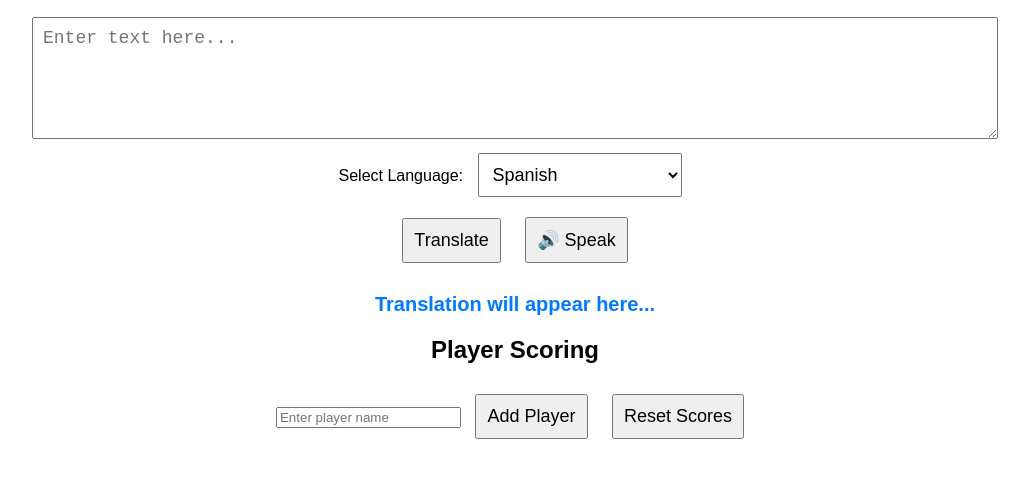
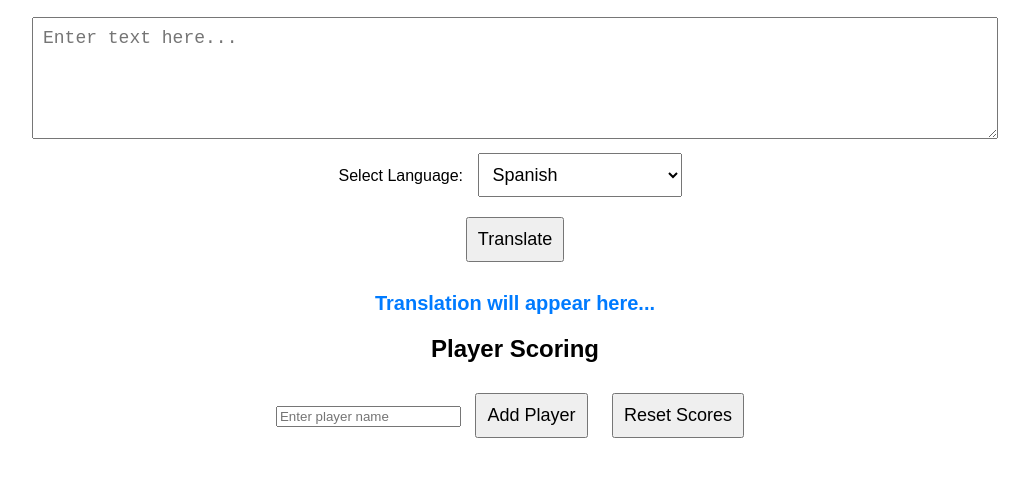
Before and after one commit to Djlouk/transLit, a plain HTML site: page index.html in a window 1280 px wide. Shown: the part 139-616 px from the top of the page, without its empty margins (125-1154 px from the left). Drawn offline with Linux system fonts and the light colour scheme; no server answers.

Commit message:
Add files via upload

```diff
--- a/index.html
+++ b/index.html
@@ -44,7 +44,7 @@
     <!-- Load Firebase SDK -->
     <script type="module">
         import { initializeApp } from "https://www.gstatic.com/firebasejs/9.6.1/firebase-app.js";
-        import { getDatabase, ref, set, push, onValue, update } from "https://www.gstatic.com/firebasejs/9.6.1/firebase-database.js";
+        import { getDatabase, ref, set, push, onValue, update, remove } from "https://www.gstatic.com/firebasejs/9.6.1/firebase-database.js";
 
         // Firebase Configuration
         const firebaseConfig = {
@@ -212,7 +212,6 @@
     <br>
 
     <button onclick="translateText()">Translate</button>
-    <button id="speakButton" data-lang="" onclick="speakTranslation()">🔊 Speak</button>
 
     <p id="translatedText">Translation will appear here...</p>
 
```
